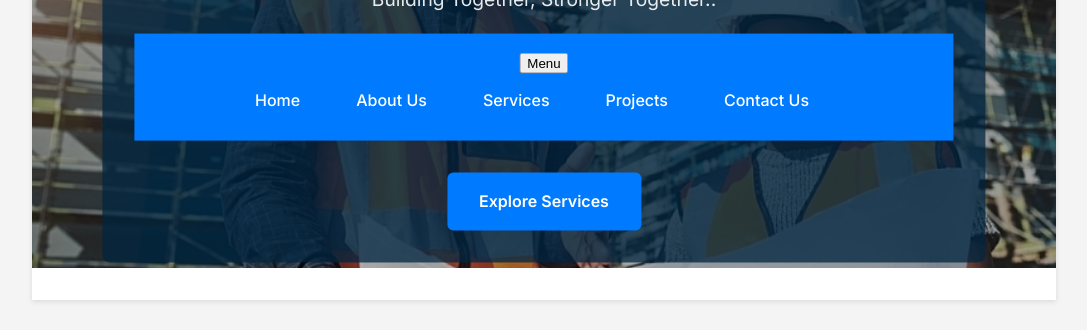
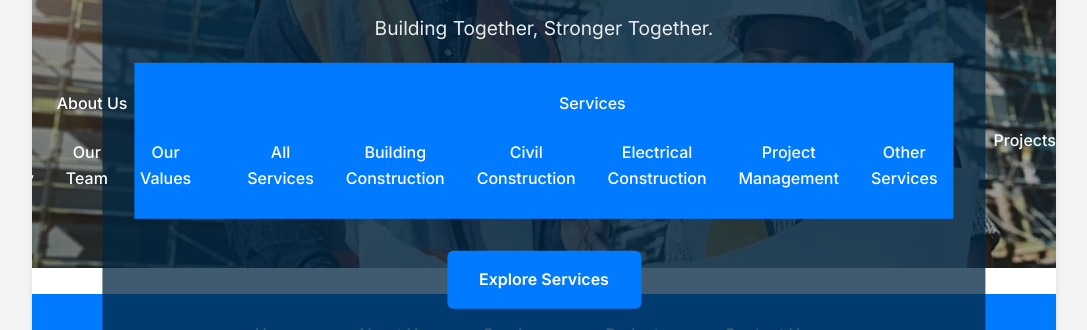
Before and after one commit to KatlegoKediseng/KBK-Constructions, a plain HTML site: page projects.html in a window 1280 px wide. Shown: the part 214-544 px from the top of the page, without its empty margins (96-1183 px from the left). Drawn offline with Linux system fonts and the light colour scheme.

Commit message:
Update projects.html

```diff
--- a/projects.html
+++ b/projects.html
@@ -2,7 +2,7 @@
 <html lang="en">
 <head>
     <meta charset="UTF-8">
-    <meta name="viewport" content="width=1024">
+    <meta name="viewport" content="width=device-width, initial-scale=1.0">
     <title>Reagile Construction Company</title>
     <link rel="preconnect" href="https://fonts.googleapis.com">
     <link rel="preconnect" href="https://fonts.gstatic.com" crossorigin>
@@ -11,13 +11,41 @@
 </head>
 <body>
     <div class="site-wrapper">
-        <header>
+        <header class="full-width-header">
             <img src="895044_Construction-Recruitment-Bringing-Young-Talent-into-the-Industry.jpg" alt="Construction site with workers and equipment" class="header-image" />
             <div class="header-content">
                 <h1>Reagile Construction Company</h1>
-                <p>Building Together, Stronger Together..</p>
-                <nav>
-                    <button class="menu-button">Menu</button>
+                <p>Building Together, Stronger Together.</p>
+                <nav class="desktop-nav">
+                    <ul class="main-nav">
+                        <li class="nav-item"><a href="index.html">Home</a></li>
+                        <li class="nav-item has-dropdown">
+                            <a href="#">About Us</a>
+                            <ul class="dropdown">
+                                <li><a href="about.html">Our Story</a></li>
+                                <li><a href="#">Our Team</a></li>
+                                <li><a href="#">Our Values</a></li>
+                            </ul>
+                        </li>
+                        <li class="nav-item has-dropdown">
+                            <a href="#">Services</a>
+                            <ul class="dropdown">
+                                <li><a href="services.html">All Services</a></li>
+                                <li><a href="#">Building Construction</a></li>
+                                <li><a href="#">Civil Construction</a></li>
+                                <li><a href="#">Electrical Construction</a></li>
+                                <li><a href="#">Project Management</a></li>
+                                <li><a href="#">Other Services</a></li>
+                            </ul>
+                        </li>
+                        <li class="nav-item"><a href="projects.html">Projects</a></li>
+                        <li class="nav-item"><a href="contact.html">Contact Us</a></li>
+                    </ul>
+                </nav>
+                <a href="services.html" class="cta-button">Explore Services</a>
+            </div>
+            <button class="menu-button mobile-menu-button">Menu</button>
+            <nav class="mobile-nav">
                 <ul>
                     <li class="nav-item"><a href="index.html">Home</a></li>
                     <li class="nav-item"><a href="about.html">About Us</a></li>
@@ -26,8 +54,6 @@
                     <li class="nav-item"><a href="contact.html">Contact Us</a></li>
                 </ul>
             </nav>
-                <a href="services.html" class="cta-button">Explore Services</a>
-            </div>
         </header>
         <main>
             <h2>Project Portfolio</h2>
@@ -80,16 +106,26 @@
         <footer>
             <p>&copy; 2025 Reagile Construction Company</p>
         </footer>
+    </div>
     <script>
         document.addEventListener('DOMContentLoaded', () => {
-            const menuButton = document.querySelector('.menu-button');
-            const nav = document.querySelector('nav');
+            const mobileMenuButton = document.querySelector('.mobile-menu-button');
+            const mobileNav = document.querySelector('.mobile-nav');
+            const dropdownLinks = document.querySelectorAll('.has-dropdown > a');
 
-            if (menuButton && nav) {
-                menuButton.addEventListener('click', () => {
-                    nav.classList.toggle('open');
+            if (mobileMenuButton && mobileNav) {
+                mobileMenuButton.addEventListener('click', () => {
+                    mobileNav.classList.toggle('open');
                 });
             }
+
+            dropdownLinks.forEach(link => {
+                link.addEventListener('click', (e) => {
+                    e.preventDefault();
+                    const dropdown = link.nextElementSibling;
+                    dropdown.classList.toggle('open');
+                });
+            });
         });
     </script>
 </body>
```
Lines whose indentation alone changed are shown as unchanged.
